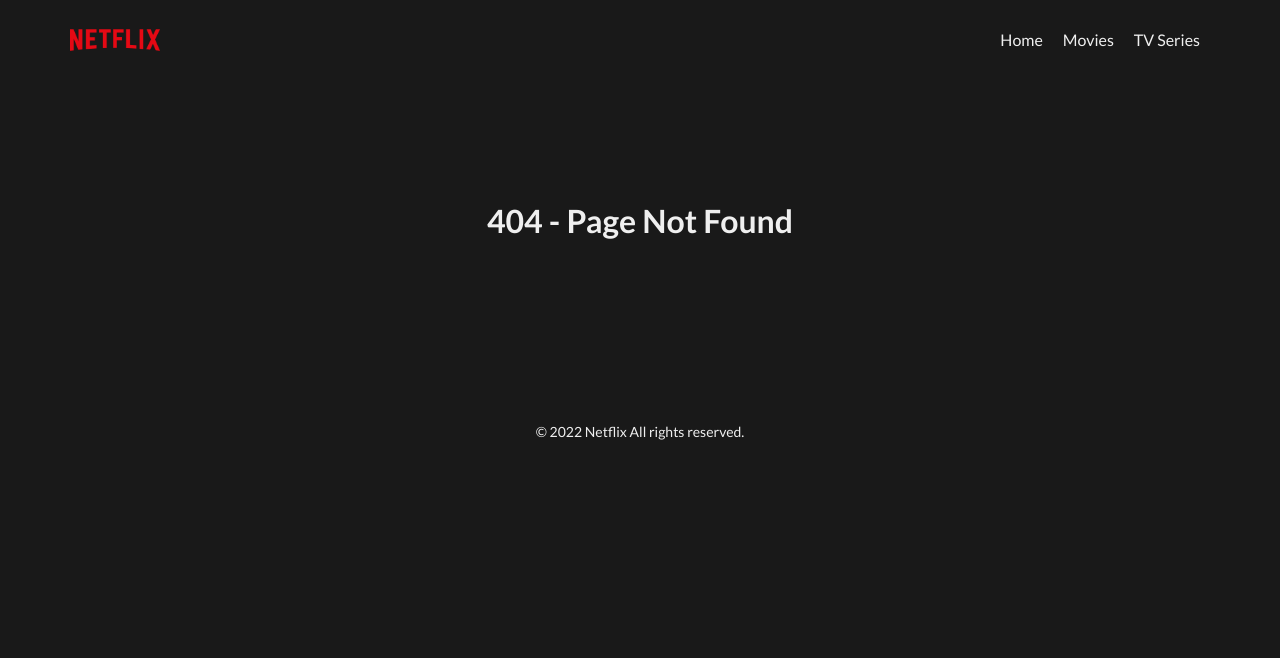
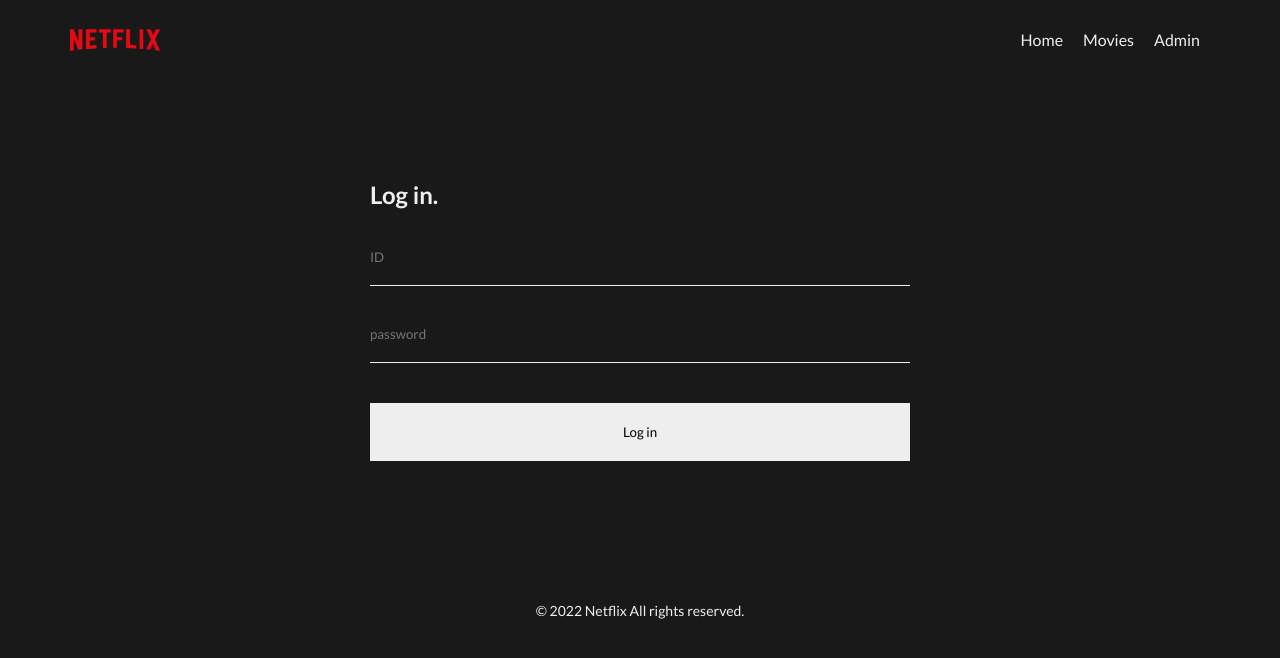
Before and after one commit to imchloedev/movie-app, a Next.js app: page /login in a window 1280 px wide. Before the commit this address had no page. Shown: the top 658 px of the page. Built offline with nearby package versions, Linux system fonts and the light colour scheme.

Commit message:
login added

```diff
--- a/package.json
+++ b/package.json
@@ -11,7 +11,7 @@
   "dependencies": {
     "axios": "^0.27.2",
     "next": "12.2.2",
-    "react": "18.2.0",
+    "react": "^18.2.0",
     "react-dom": "18.2.0",
     "sass": "^1.53.0",
     "swiper": "^8.3.1"
--- /dev/null
+++ b/pages/api/isLogin.js
@@ -0,0 +1,5 @@
+
+export default function handler(req, res) {
+  res.statusCode = 200;
+  res.json({ name: req.cookies.a_name });
+}
--- /dev/null
+++ b/pages/api/login.js
@@ -0,0 +1,11 @@
+
+export default function handler(req, res) {
+  // res.status(200).json({ name: null  })
+
+  if (req.method === "POST") {
+    res.setHeader("Set-Cookie", "a_name=Mike;Max-Age=3600;HttpOnly,Secure");
+    res.statusCode = 200;
+    res.json({ message: "ok" });
+  }
+
+}
--- /dev/null
+++ b/pages/api/logout.js
@@ -0,0 +1,7 @@
+
+export default function handler(req, res) {
+  res.setHeader("Set-Cookie", "a_name=Mike;Max-Age=0;HttpOnly,Secure");
+  res.statusCode = 200;
+  res.json({ message: "ok" });
+
+}
--- /dev/null
+++ b/pages/api/view/[id].js
@@ -0,0 +1,4 @@
+export default function handler(req, res) {
+  res.statusCode = 200;
+  res.json({ id: req.query.id });
+}
--- /dev/null
+++ b/pages/login.js
@@ -0,0 +1,82 @@
+import axios from "axios";
+import { useRouter } from "next/router";
+
+export default function login() {
+  const router = useRouter;
+
+  function login() {
+    axios.post("/api/login").then((res) => {
+      if (res.status === 200) {
+        router.push("/admin");
+        prompt("성공1")
+      }
+    });
+  }
+
+  return (
+    <div
+      style={{
+        padding: "80px 30px",
+        maxWidth: "600px",
+        margin: "0 auto",
+      }}
+    >
+      <h2>Log in.</h2>
+      <form>
+        <div
+          style={{
+            paddingBottom: 20,
+          }}
+        >
+          <input
+            type="text"
+            placeholder="ID"
+            style={{
+              width: "100%",
+              backgroundColor: "transparent",
+              border: "none",
+              borderBottom: "1px solid #eee",
+              color: "white",
+              padding: "20px 0",
+            }}
+          />
+        </div>
+        <div
+          style={{
+            paddingBottom: 20,
+          }}
+        >
+          <input
+            type="text"
+            placeholder="password"
+            style={{
+              width: "100%",
+              backgroundColor: "transparent",
+              border: "none",
+              borderBottom: "1px solid #eee",
+              padding: "20px 0",
+              color: "white",
+            }}
+          />
+        </div>
+        <div
+          style={{
+            paddingTop: "20px",
+          }}
+        >
+          <button
+            style={{
+              width: "100%",
+              height: "58px",
+              backgroundColor: "#eee",
+              border: "none",
+            }}
+            onClick={login}
+          >
+            Log in
+          </button>
+        </div>
+      </form>
+    </div>
+  );
+}
--- a/src/components/Header.js
+++ b/src/components/Header.js
@@ -2,7 +2,6 @@
 import styles from "./Header.module.css";
 
 export default function Header() {
-
   return (
     <div className={styles.header}>
       <Link href="/">
@@ -33,8 +32,11 @@
               <li>Movies</li>
             </a>
           </Link>
-
-          <li>TV Series</li>
+          <Link href="/admin">
+            <a>
+              <li>Admin</li>
+            </a>
+          </Link>
         </ul>
       </div>
     </div>
--- a/styles/globals.css
+++ b/styles/globals.css
@@ -20,6 +20,11 @@
   text-decoration: none;
 }
 
+button,
+input {
+  font-family: "Lato", sans-serif;
+}
+
 ul li {
   list-style: none;
 }
@@ -36,7 +41,6 @@
 .swiper-scrollbar-drag {
   background-color: rgba(255, 255, 255, 0.6) !important;
 }
-
 
 .loading_box {
   position: absolute;
@@ -81,7 +85,7 @@
   transform: translateX(-50%);
 }
 
- .dot2 {
+.dot2 {
   left: 50%;
   transform: translateX(-50%);
   animation-delay: 0.2s;
@@ -92,7 +96,6 @@
   left: 80%;
   animation-delay: 0.4s;
 }
-
 
 @keyframes item7-dot {
   0% {
```
Also changed, not shown: pages/admin.js (added, +56 -0 lines), 1 other file (tests, documents, lock files or other folders).
